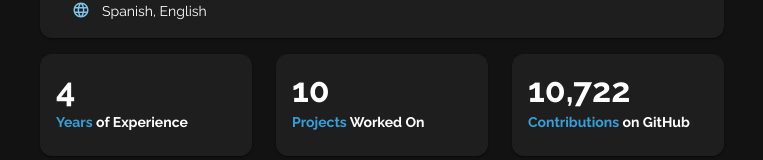
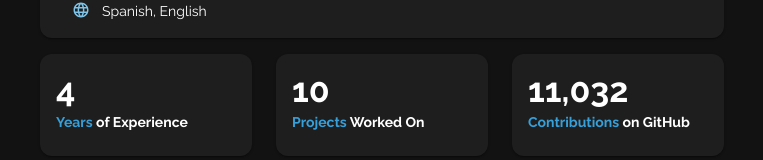
Before and after one commit to jimmyale3102/jimmyplazas.dev, a React (Create React App) app: page / in a window 1280 px wide. Shown: the part 351-511 px from the top of the page, without its empty margins (258-1021 px from the left). Built offline with nearby package versions, Linux system fonts and the light colour scheme.

Commit message:
chore: Update contributions

```diff
--- a/src/sections/home/Statistics.js
+++ b/src/sections/home/Statistics.js
@@ -7,7 +7,7 @@ function Statistics() {
   const { mode, toggleTheme } = useThemeContext();
   const yearsOfExperience = 4;
   const projectsWorkedOn = 10;
-  const contributions = 10722;
+  const contributions = 11032;
   const textColor = mode === 'light' ? onLightTextColor : onDarkTextColor;
   return (
     <Box style={{ marginTop: MarginDefault }}>
```
